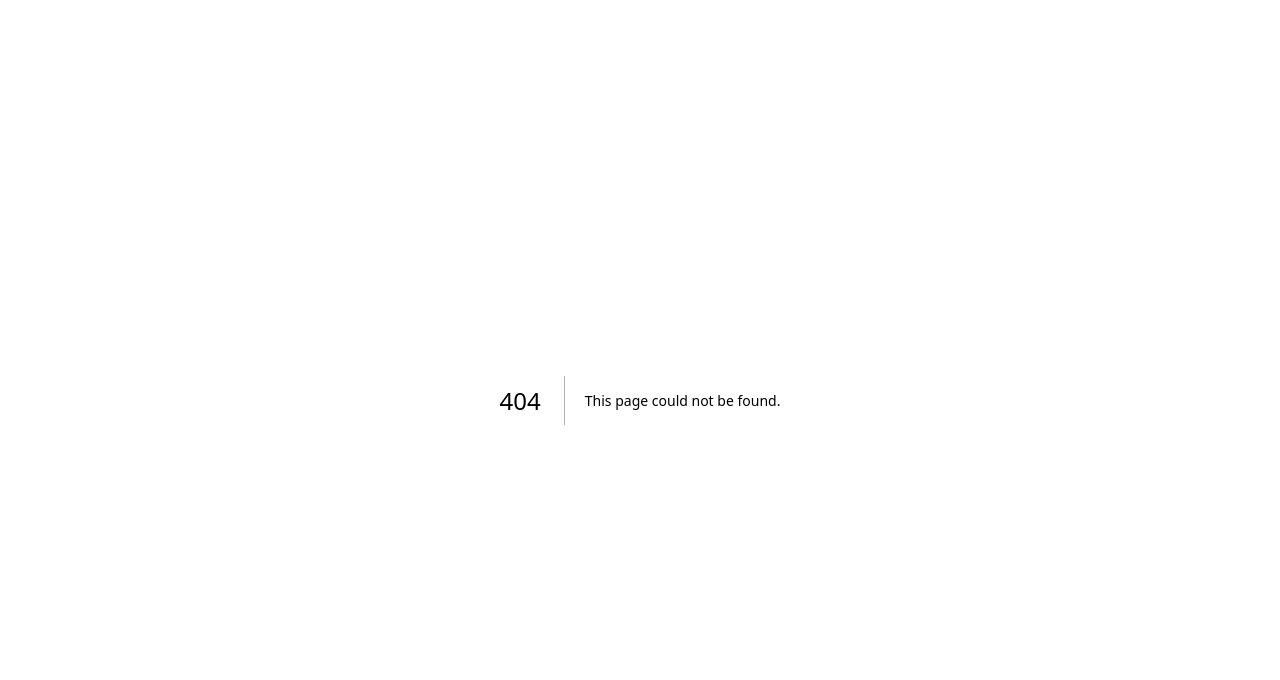
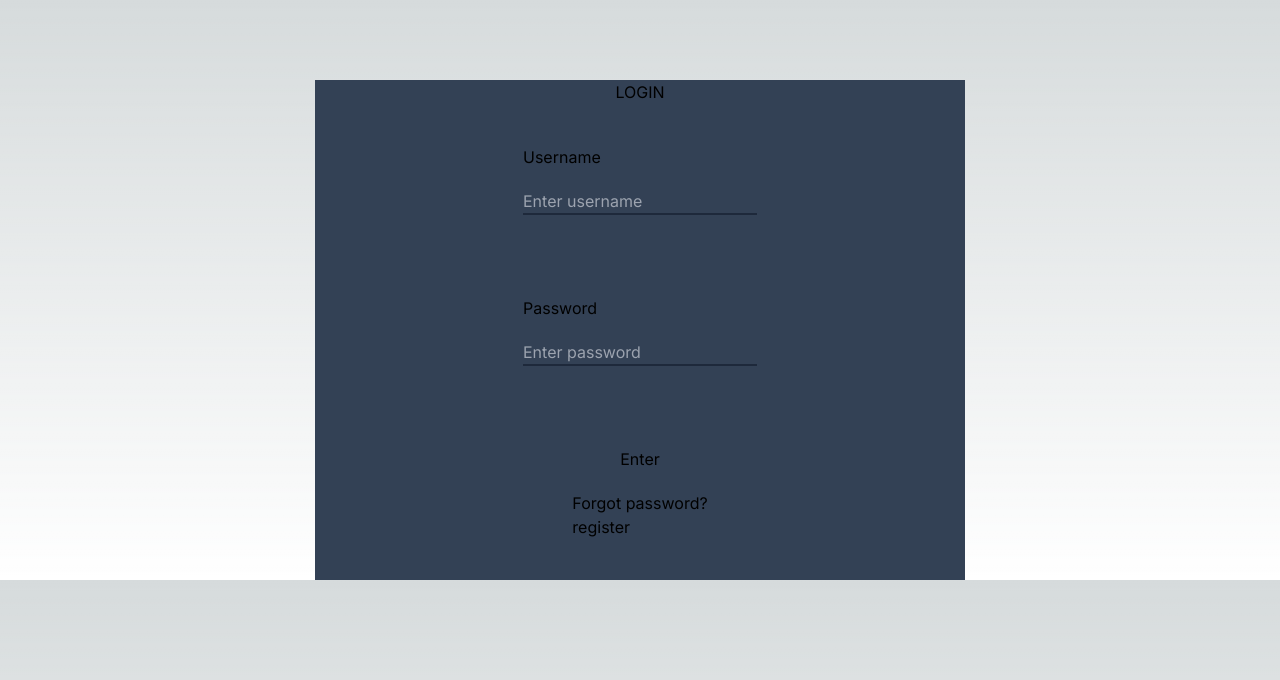
Before and after one commit to sarangk07/Car-Modz, a Next.js app: page /login in a window 1280 px wide. Before the commit this address had no page. Shown: the top 680 px of the page. Built offline with nearby package versions, Linux system fonts and the light colour scheme.

Commit message:
redux-&-loginapi

```diff
--- a/app/home/page.jsx
+++ b/app/home/page.jsx
@@ -1,6 +1,9 @@
+'use client'
+
 import React from 'react'
 import Carousel from '../components/carousal'
 import Link from 'next/link';
+import { useSelector } from 'react-redux';
 
 function Home() {
   const images = [
@@ -8,7 +11,8 @@ function Home() {
     'https://i.pinimg.com/originals/14/c5/91/14c5913ac14df4378a20cda4c7c7eb26.jpg',
     'https://i.pinimg.com/originals/1a/1e/22/1a1e220a07b5a89ef92732a03a153889.jpg',
   ];
-
+  const user = useSelector((state) => state.user);
+  console.log(user.userInfo.email,"user infos");
   return (
     <div className='bg-[#1a1a2e] w-full text-[#f4ecee] h-[1550px] flex flex-col justify-stretch items-stretch'>
       <div className="navBar h-fit bg-[#1a1a2e] border-b border-[#0f3460] shadow-md">nav</div>
@@ -17,9 +21,9 @@ function Home() {
             <div className='bg-[#1a1a2e] rounded-xl p-5 shadow-lg mb-4 mt-4 mx-2'>
               <div className='flex'>
                 <div>
-                  <h3 className="text-white font-semibold">Das</h3>
+                  <h3 className="text-white font-semibold">{user.username}</h3>
                   <p className='text-xs'>Punto 1.6</p>
-                  <p>das@gmail.com</p>
+                  <p>{user.userInfo.email}</p>
                 </div>
                 <Link href='/profileU'>
                   <img src="https://i.pinimg.com/564x/f5/04/7f/f5047fb11c11eef52ab8e661addbc9ed.jpg" alt="" className='bg-[#0f3460] w-10 rounded-xl h-10 ml-5'/>
@@ -85,9 +89,9 @@ function Home() {
                 <div className='h-1/4 w-full md:hidden'>
                   <div className='flex justify-between items-start p-4 bg-[#16213e] rounded-xl m-2'>
                     <div>
-                      <h3 className="text-white font-semibold">Das</h3>
+                      <h3 className="text-white font-semibold">{user.userInfo.username}</h3>
                       <p className='text-xs'>Punto 1.6</p>
-                      <p>das@gmail.com</p>
+                      <p>{user.userInfo.email}</p>
                     </div>
                     <img src="https://i.pinimg.com/564x/f5/04/7f/f5047fb11c11eef52ab8e661addbc9ed.jpg" alt="" className='bg-[#0f3460] w-10 rounded-xl h-10'/>
                   </div>
--- a/app/layout.js
+++ b/app/layout.js
@@ -1,5 +1,6 @@
 import { Inter } from "next/font/google";
 import "./globals.css";
+import ClientProvider from "./redux/ClientProvider";
 
 const inter = Inter({ subsets: ["latin"] });
 
@@ -11,7 +12,11 @@ export const metadata = {
 export default function RootLayout({ children }) {
   return (
     <html lang="en">
-      <body className={inter.className}>{children}</body>
+      <body className={inter.className}>
+        <ClientProvider>
+          {children}
+        </ClientProvider>
+      </body>
     </html>
   );
 }
--- /dev/null
+++ b/app/login/page.jsx
@@ -0,0 +1,164 @@
+'use client'
+
+import axios from 'axios'
+import React, { useState } from 'react'
+import { useRouter } from 'next/navigation';
+import { useDispatch } from 'react-redux';
+import { setUser } from '../redux/slices/userSlice';
+
+// import { toast } from 'react-toastify'; // Ensure you have react-toastify installed and configured
+
+function Login() {
+    const router = useRouter()
+    const dispatch = useDispatch();
+    const [credentials, setCredentials] = useState({ username: '', password: '' });
+    const [page,setPage] = useState('login');
+
+    const handleChange = (e) => {
+        setCredentials({ ...credentials, [e.target.name]: e.target.value });
+    };
+
+    const login = async (username, password) => {
+        try {
+            const response = await axios.post('http://127.0.0.1:8000/api/token/', { username, password });
+            if (response.status === 200) {
+                console.log('response:', response.data);
+                console.log("token-A", response.data.access);
+                console.log("token-R", response.data.refresh);
+                console.log('user:', response.data.user);
+
+
+                dispatch(setUser({ username, accessToken: response.data.access, refreshToken: response.data.refresh, userInfo:response.data.user }));
+
+                router.push('home');
+
+            } else {
+                toast.error('Login failed');
+            }
+        } catch (error) {
+            console.error('Login error:', error);
+            // toast.error('An error occurred during login');
+        } finally {
+            console.log('Login attempt completed');
+        }
+    };
+
+    const handleSubmit = (e) => {
+        e.preventDefault();
+        if (credentials.username && credentials.password) {
+            login(credentials.username, credentials.password);
+        } else {
+            // toast.error('Please fill in all fields');
+            console.log('fill the forms');
+        }
+    };
+
+    return (
+        <>
+        {page == 'login' ?
+    <>
+    <div className='flex flex-col items-center mt-20 w-screen h-full'>
+            <div className='flex flex-col items-center bg-slate-700 w-[650px] h-[500px]'>
+                <h1>LOGIN</h1>
+                <form onSubmit={handleSubmit} className='flex flex-col h-full items-center justify-around'>
+                    <div className='flex flex-col'>
+                        <label htmlFor="username" className='mb-5'>Username</label>
+                        <input
+                            name="username"
+                            onChange={handleChange}
+                            type="text"
+                            className='bg-transparent border-b-2 border-b-slate-800 m-0'
+                            placeholder='Enter username'
+                            required
+                        />
+                    </div>
+                    <div className='flex flex-col'>
+                        <label htmlFor="password" className='mb-5'>Password</label>
+                        <input
+                            name="password"
+                            onChange={handleChange}
+                            type="password"
+                            className='bg-transparent border-b-2 border-b-slate-800 m-0'
+                            placeholder='Enter password'
+                            required
+                        />
+                    </div>
+                    <div className='flex flex-col'>
+                        <button type='submit' className='pb-5'>Enter</button>
+                        <p>Forgot password?</p>
+                        <p onClick={()=>setPage('register')}>register</p>
+                    </div>
+                </form>
+            </div>
+        </div>
+    </>
+
+
+    :
+
+    <>
+    <div className='flex flex-col items-center mt-20 w-screen h-full'>
+            <div className='flex flex-col items-center bg-slate-700 w-[650px] h-[500px]'>
+                <h1>REGISTER</h1>
+                <form onSubmit={handleSubmit} className='flex flex-col h-full items-center justify-around'>
+                    <div className='flex flex-col'>
+                        <label htmlFor="username" className='mb-5'>Username</label>
+                        <input
+                            name="username"
+                            // onChange={handleChange}
+                            type="text"
+                            className='bg-transparent border-b-2 border-b-slate-800 m-0'
+                            placeholder='Enter username'
+                            required
+                        />
+                    </div>
+                    <div className='flex flex-col'>
+                        <label htmlFor="fullname" className='mb-5'>Fullname</label>
+                        <input
+                            name="fullname"
+                            // onChange={handleChange}
+                            type="text"
+                            className='bg-transparent border-b-2 border-b-slate-800 m-0'
+                            placeholder='Enter fullname'
+                            required
+                        />
+                    </div>
+                    <div className='flex flex-col'>
+                        <label htmlFor="password" className='mb-5'>password</label>
+                        <input
+                            name="password"
+                            // onChange={handleChange}
+                            type="password"
+                            className='bg-transparent border-b-2 border-b-slate-800 m-0'
+                            placeholder='Enter password'
+                            required
+                        />
+                    </div>
+                    <div className='flex flex-col'>
+                        <label htmlFor="password" className='mb-5'>con-Password</label>
+                        <input
+                            name="password"
+                            // onChange={handleChange}
+                            type="password"
+                            className='bg-transparent border-b-2 border-b-slate-800 m-0'
+                            placeholder='Enter password'
+                            required
+                        />
+                    </div>
+                    <div className='flex flex-col'>
+                        <button type='submit' className='pb-5'>Enter</button>
+                        <p>Forgot password?</p>
+                        <p onClick={()=>setPage('login')}>have account , login</p>
+                    </div>
+                </form>
+            </div>
+        </div>
+    </>
+
+    }
+
+        </>
+    );
+}
+
+export default Login;
--- /dev/null
+++ b/app/redux/ClientProvider.jsx
@@ -0,0 +1,12 @@
+
+'use client';
+
+import { Provider } from 'react-redux';
+import store from './store';
+
+
+const ClientProvider = ({ children }) => {
+  return <Provider store={store}>{children}</Provider>;
+};
+
+export default ClientProvider;
--- /dev/null
+++ b/app/redux/slices/userSlice.jsx
@@ -0,0 +1,38 @@
+// src/redux/slices/userSlice.js
+import { createSlice } from '@reduxjs/toolkit';
+
+const initialState = {
+  username: '',
+  accessToken: '',
+  refreshToken: '',
+  userInfo: {
+    email: '',
+    fullname: '',
+    id:'',
+    is_shopOwner:false,
+    username: '',
+  },
+};
+
+
+const userSlice = createSlice({
+  name: 'user',
+  initialState,
+  reducers: {
+    setUser: (state, action) => {
+      state.username = action.payload.username;
+      state.accessToken = action.payload.accessToken;
+      state.refreshToken = action.payload.refreshToken;
+      state.userInfo = action.payload.userInfo;
+    },
+    clearUser: (state) => {
+      state.username = '';
+      state.accessToken = '';
+      state.refreshToken = '';
+      state.userInfo = null;
+    },
+  },
+});
+
+export const { setUser, clearUser } = userSlice.actions;
+export default userSlice.reducer;
--- /dev/null
+++ b/app/redux/store.jsx
@@ -0,0 +1,11 @@
+
+import { configureStore } from '@reduxjs/toolkit';
+import userReducer from './slices/userSlice';
+
+const store = configureStore({
+  reducer: {
+    user: userReducer,
+  },
+});
+
+export default store;
--- a/package.json
+++ b/package.json
@@ -9,10 +9,14 @@
     "lint": "next lint"
   },
   "dependencies": {
+    "@reduxjs/toolkit": "^2.2.6",
+    "axios": "^1.7.2",
     "gsap": "^3.12.5",
     "next": "14.2.3",
     "react": "^18",
-    "react-dom": "^18"
+    "react-dom": "^18",
+    "react-redux": "^9.1.2",
+    "redux": "^5.0.1"
   },
   "devDependencies": {
     "postcss": "^8",
```
Also changed, not shown: 1 other file (tests, documents, lock files or other folders).
